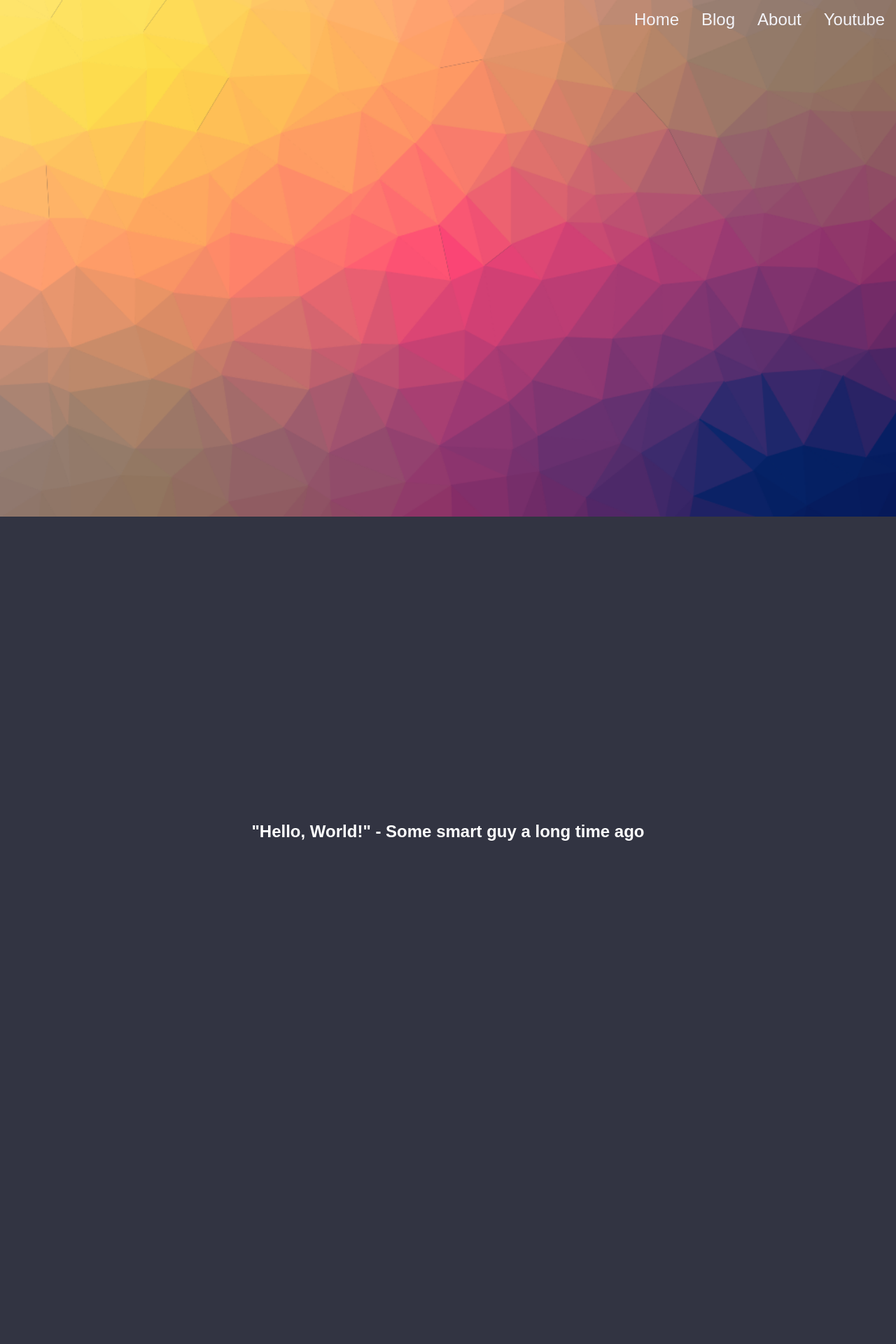
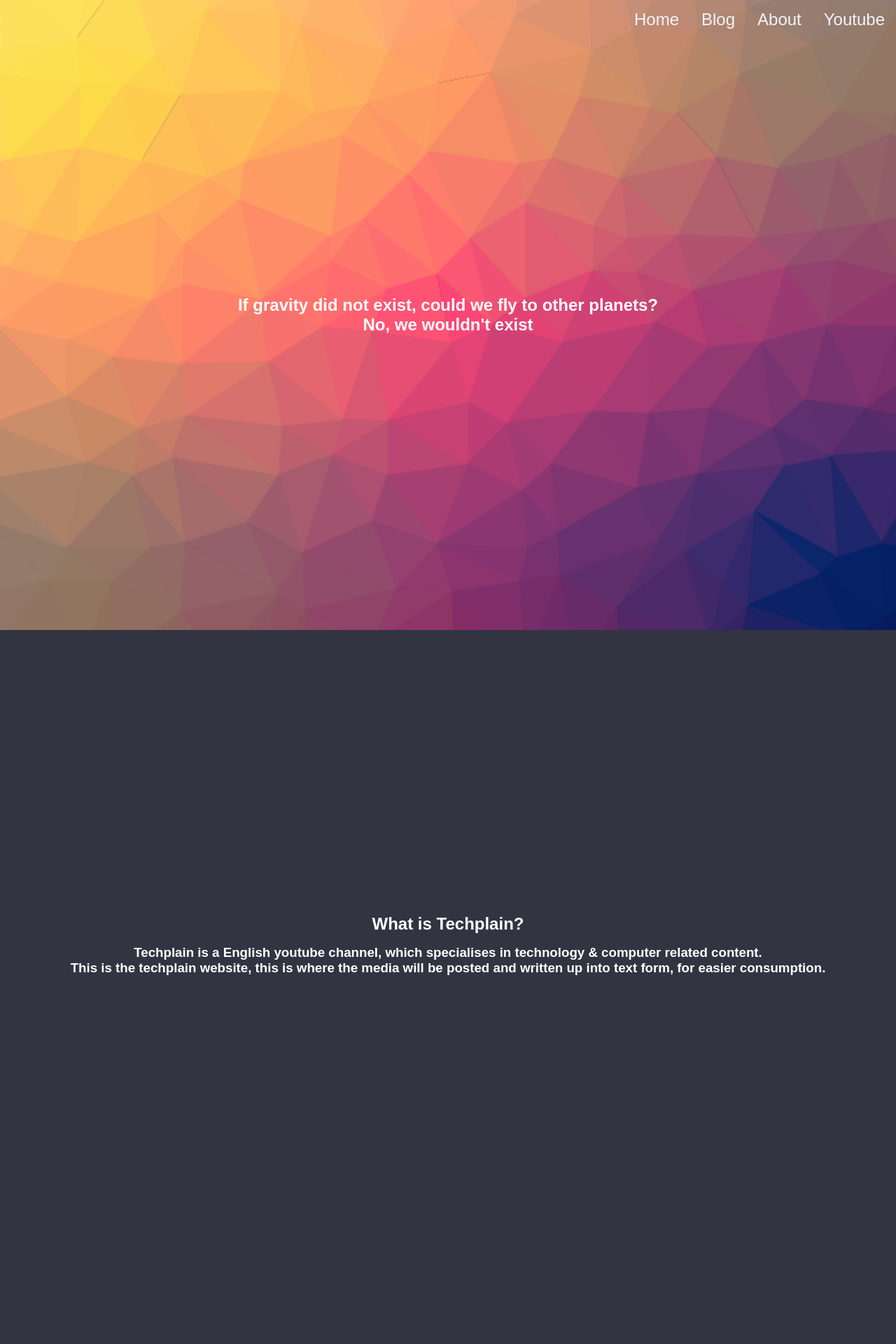
Before and after one commit to ChobbyCode/ChobbyCode.github.io, a Jekyll site: the page built from index.md, in a window 1280 px wide. Shown: the top 1920 px of the page at 70% size. Built offline with Jekyll 4.4.1, drawn with Linux system fonts in a browser that asks for light colours; some of the changed text lies outside the part shown.

Commit message:
Added content to landing page

```diff
--- /dev/null
+++ b/_includes/footer.html
@@ -0,0 +1,16 @@
+<!--
+    This is a master layout, this layout will take effect on all pages.
+    Only modify this layout if needed be.
+-->
+
+<footer>
+    <div style="clear: both;">&nbsp;</div>
+    <div id="footer">
+        <p><a href="https://github.com/ChobbyCode">ChobbyCode</a> & <a href="https://www.youtube.com/channel/UCGTBbWzzWBv3qTStI30zklw">Techplain</a> (same individual) 2023. All products affiliated with and or ChobbyCode automatically come
+            under their respective licenses. <br>
+            <a href="https://www.flaticon.com/free-icons/copy" title="copy icons">Copy icons created by Freepik -
+                Flaticon </a>
+        </p>
+    </div>
+    </div>
+</footer>
--- a/_layouts/home.html
+++ b/_layouts/home.html
@@ -11,49 +11,7 @@
 
 <body>
 
-    <div class="bg">
-        <br>
-        <br>
-        <br>
-        <br>
-        <br>
-        <br>
-        <br>
-        <br>
-        <br>
-        <br>
-        <br>
-        <br>
-        <br>
-        <br>
-        <br>
-        <br>
-        <br>
-        <br>
-        <br>
-        <br>
-        <br>
-        <br>
-        <br>
-        <br>
-        <br>
-        <br>
-        <br>
-        <br>
-        <br>
-        <br>
-        <br>
-        <br>
-        <br>
-        <br>
-        <br>
-        <br>
-        <br>
-        <br>
-        <br>
-        <br>
-        <br>
-    </div>
+    <div class="bg"></div>
 
     <div class="nav-wrapper">
         <nav>
@@ -70,28 +28,39 @@
     <main>
 
         <section>
-            <h1 class="animate-on-scroll">"Hello, World!" - Some smart guy a long time ago</h1>
+            <h1 class="animate-on-scroll">If gravity did not exist, could we fly to other planets?</h1>
+            <h1 class="animate-on-scroll">No, we wouldn't exist</h1>
         </section>
 
-        <section>
-            <h2 class="animate-on-scroll">About us</h2>
-            <p class="animate-on-scroll">Lorem ipsum dolor sit, amet consectetur adipisicing elit. Nostrum quis magni
-                incidunt veritatis optio praesentium ut saepe vero dolorem nemo!</p>
+        <section style="text-align: center;">
+            <h2 class="animate-on-scroll">What is Techplain?</h2>
+            <h3 class="animate-on-scroll">Techplain is a English youtube channel, which specialises in technology
+                & computer related content.<br> This is the techplain website, this is where the media will be posted
+                and written up into text form, for easier consumption.
+            </h3>
         </section>
 
-        <section>
-            <h2 class="animate-on-scroll">My portfolio</h2>
+        <section style="text-align: center;">
+            <h2 class="animate-on-scroll">What is ChobbyCode?</h2>
+            <h3 class="animate-on-scroll">
+                ChobbyCode is the same person as Techplain, but ChobbyCode is their identity on github. This may
+                cause confusion, so on may parts <br> of the website, it says (same individual).
+            </h3>
+        </section>
 
-            <div class="boxes">
-                <div class="box animate-top-down"></div>
-                <div class="box animate-top-down"></div>
-                <div class="box animate-top-down"></div>
-            </div>
+        <section style="text-align: center;">
+            <h2 class="animate-on-scroll">Blogs</h2>
+            <h3 class="animate-on-scroll">
+                Most of the content of this website is recorded in blog articles. You will be able to find
+                 tutorials and blogs in the blog section <a href="\blog\">here</a>.
+            </h3>
         </section>
 
     </main>
 
     <script src="\assets\scripts\scroll.js"></script>
+
+    {% include footer.html %}
 </body>
 
 </html>
--- a/css/home.css
+++ b/css/home.css
@@ -64,8 +64,8 @@
 .bg {
 
     width: 100%;
-    height: 100%;
-    position: sticky;
+    height: 100vh;
+    position: absolute;
 /* haha funny number */
     background-image: url('../assets/Images/cool-background.png');
     /* Your image url */
@@ -120,3 +120,13 @@
     padding: 14px 16px;
     text-decoration: none;
 }
+
+footer {
+    text-align: center;
+    margin: 5px;
+    color:white;
+}
+
+a {
+    color: white;
+}
```
Also changed, not shown: _layouts/nonContent.html (+1 -12 lines).
